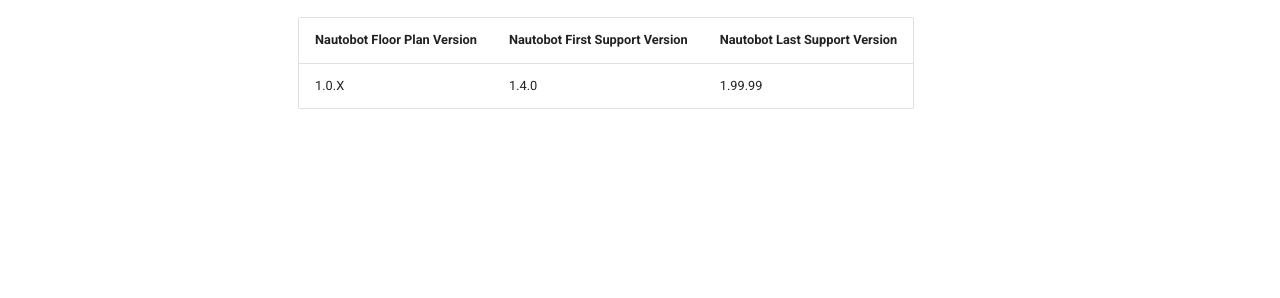
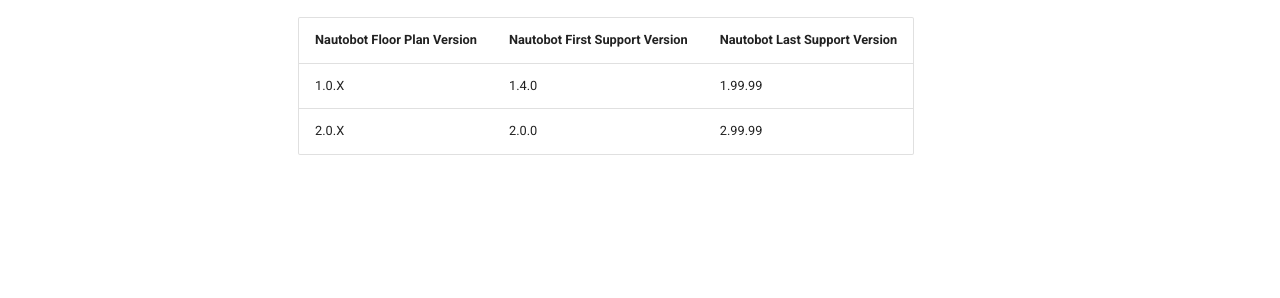
Before and after one commit to nautobot/nautobot-app-floor-plan, an MkDocs documentation site: the page built from docs/admin/compatibility_matrix.md, in a window 1280 px wide. Shown: the part 319-617 px from the top of the page. Built offline with MkDocs 1.6.1 and Material for MkDocs 9.7.7, drawn with Linux system fonts in a browser that asks for light colours; comment, search, counter and statistics services are not loaded.

Commit message:
Update compatibility matrix

```diff
--- a/docs/admin/compatibility_matrix.md
+++ b/docs/admin/compatibility_matrix.md
@@ -5,3 +5,4 @@
 | Nautobot Floor Plan Version | Nautobot First Support Version | Nautobot Last Support Version |
 | --------------------------- | ------------------------------ | ----------------------------- |
 | 1.0.X                       | 1.4.0                          | 1.99.99                       |
+| 2.0.X                       | 2.0.0                          | 2.99.99                       |
```
